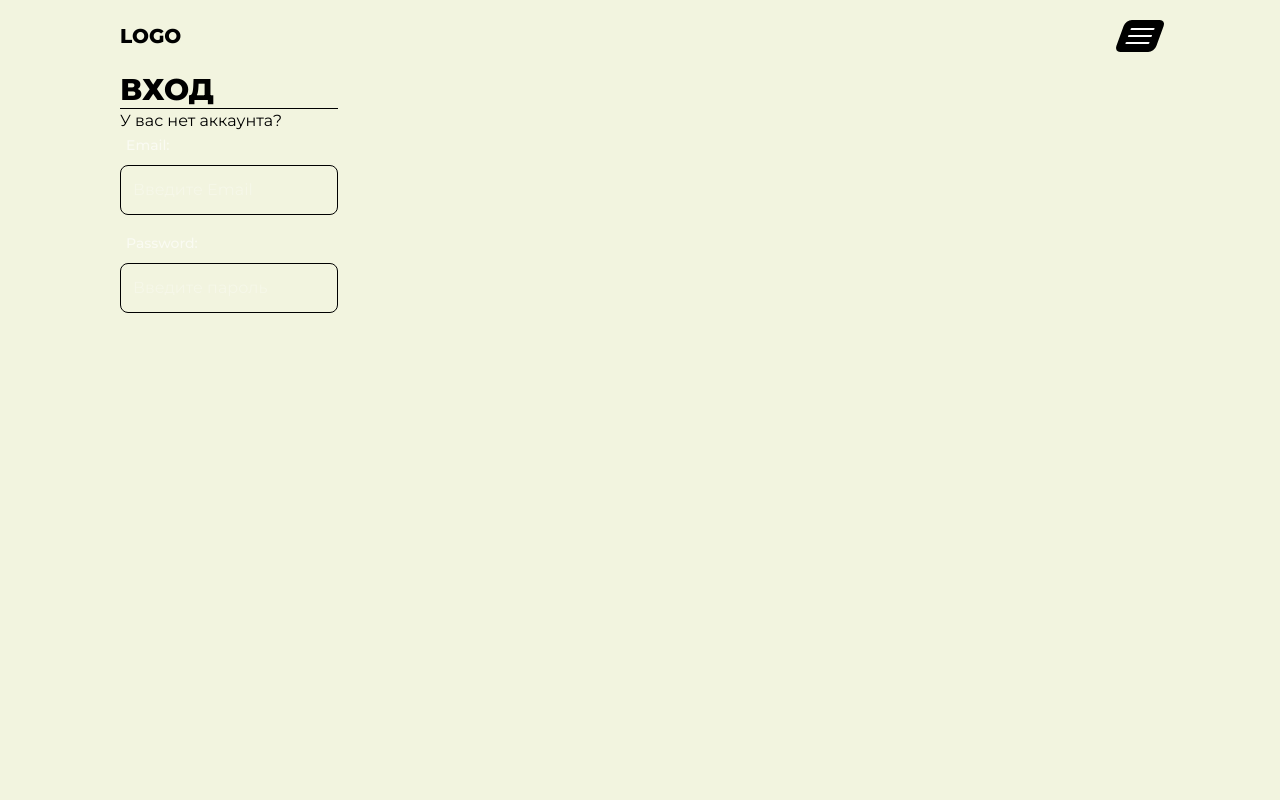
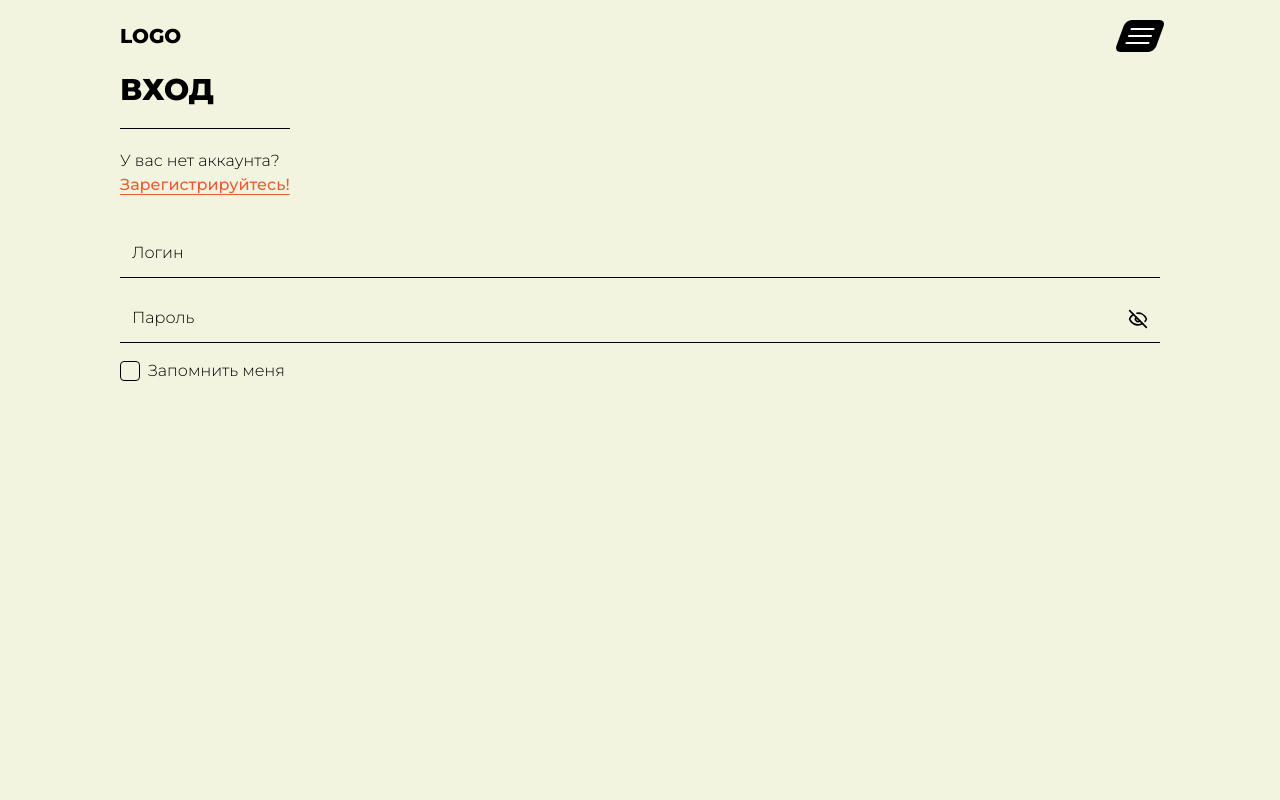
Before and after one commit to SqTione/QuizzyRoomFrontend, a Next.js app: page /auth/sign-in in a window 1280 px wide. Shown: the top 800 px of the page. Built offline with nearby package versions, Linux system fonts and the light colour scheme; no server answers.

Commit message:
Created custom checkbox

```diff
--- a/package.json
+++ b/package.json
@@ -19,6 +19,7 @@
     "dayjs": "^1.11.13",
     "js-cookie": "^3.0.5",
     "lodash.debounce": "^4.0.8",
+    "lucide-react": "^0.511.0",
     "next": "15.3.2",
     "postcss": "^8.5.3",
     "react": "^19.0.0",
--- a/src/app/auth/sign-in/SignIn.tsx
+++ b/src/app/auth/sign-in/SignIn.tsx
@@ -1,7 +1,8 @@
 'use client'
 
+import { Checkbox } from '@/components/ui/checkbox/Checkbox'
 import { Field } from '@/components/ui/fields/Field'
-import { DASHBOARD_PAGES } from '@/config/pages-url.config'
+import { DASHBOARD_PAGES, GUEST_PAGES } from '@/config/pages-url.config'
 import { authService } from '@/services/auth.service'
 import { ISignInForm } from '@/types/auth.types'
 import { useMutation } from '@tanstack/react-query'
@@ -35,17 +36,22 @@
 
 	return (
 		<main className="container flex min-h-screen">
-			<form className="" onSubmit={handleSubmit(onSubmit)}>
-				<div className='form__header'>
-					<h1>Вход</h1>
-					<hr />
-					<p>У вас нет аккаунта? <Link href='/auth/sign-up'></Link></p>
+			<form className="w-full" onSubmit={handleSubmit(onSubmit)}>
+				<div className='form__header mb-8 w-max'>
+					<h1 className='pb-5'>Вход</h1>
+					<hr className='pb-5'/>
+					<p className='flex flex-col'>
+						У вас нет аккаунта?
+						<Link
+							href={GUEST_PAGES.SIGN_UP}
+							className='font-medium text-primary underline underline-offset-4'>Зарегистрируйтесь!</Link>
+					</p>
 				</div>
-				<div className="form__body">
+				<div className="form__body w-full">
 					<Field
 						id='email'
 						label='Email:'
-						placeholder='Введите Email'
+						placeholder='Логин'
 						type='email'
 						extra='mb-4'
 						{...register('email', {
@@ -54,12 +60,13 @@
 					<Field
 						id='password'
 						label='Password:'
-						placeholder='Введите пароль'
+						placeholder='Пароль'
 						type='password'
 						extra='mb-4'
 						{...register('password', {
 							required: 'Пароль является обязательным полем'
 						})}/>
+					<Checkbox id='remember' label='Запомнить меня' />
 				</div>
 			</form>
 		</main>
--- a/src/app/globals.css
+++ b/src/app/globals.css
@@ -27,7 +27,7 @@
 }
 
 body {
-	@apply text-base;
+	@apply font-light text-base;
 
 	display: flex;
 	flex-direction: column;
--- /dev/null
+++ b/src/components/ui/checkbox/Checkbox.tsx
@@ -0,0 +1,67 @@
+import { ChangeEvent, forwardRef } from 'react'
+
+interface CheckboxProps {
+  id: string
+  label: string
+  disabled?: boolean
+  onChange?: (e: ChangeEvent<HTMLInputElement>) => void
+  checked?: boolean
+  name?: string
+  className?: string
+}
+
+export const Checkbox = forwardRef<HTMLInputElement, CheckboxProps>(
+  (
+		{
+			id,
+			label,
+			disabled,
+			className,
+			...rest
+		},
+		ref
+	) => {
+    return (
+      <label
+        htmlFor={id}
+        className={`inline-flex items-center gap-2 select-none ${
+          disabled ? 'opacity-60 cursor-not-allowed' : 'cursor-pointer'
+        } ${className ?? ''}`}
+      >
+        {/* Visually hidden native checkbox */}
+        <input
+          type="checkbox"
+          id={id}
+          ref={ref}
+          disabled={disabled}
+          className="peer sr-only"
+          {...rest}
+        />
+
+        {/* Custom checkbox */}
+				<span
+          className={`relative flex h-5 w-5 shrink-0 items-center justify-center rounded border border-black transition-colors
+            peer-checked:border-transparent
+            peer-checked:bg-black
+            peer-focus-visible:ring-2 peer-focus-visible:ring-black/50`}
+        >
+          {/* animated checkmark */}
+          <svg
+            className="pointer-events-none h-3 w-3 stroke-lemon-100 transition-all duration-200 scale-100 peer-checked:scale-100"
+            fill="none"
+            viewBox="0 0 12 10"
+            strokeWidth={2}
+            strokeLinecap="round"
+            strokeLinejoin="round"
+          >
+            <path d="M1 5.2 4.333 9 11 1" />
+          </svg>
+        </span>
+
+        <span>{label}</span>
+      </label>
+    )
+  }
+)
+
+Checkbox.displayName = 'Checkbox'
--- a/src/components/ui/fields/Field.tsx
+++ b/src/components/ui/fields/Field.tsx
@@ -1,4 +1,5 @@
-import { forwardRef } from 'react'
+import { Eye, EyeOff } from 'lucide-react'
+import { forwardRef, useState } from 'react'
 
 interface InputFieldProps {
 	id: string
@@ -27,27 +28,30 @@
 		},
 		ref
 	) => {
+		const [showPassword, setShowPassword] = useState(false)
+		const isPassword = type === 'password'
+
 		return (
-			<div className={`${extra}`}>
+			<div className={`relative ${extra}`}>
 				<label
 					htmlFor={id}
-					className={`text-sm text-white/60 dark:text-white ml-1.5 font-medium`}
+					className={`hidden text-sm text-black/6 font-medium`}
 				>
 					{label}
 				</label>
 				<input
 					ref={ref}
 					disabled={disabled}
-					type={type}
+					type={isPassword && showPassword ? 'text' : type}
 					id={id}
 					placeholder={placeholder}
-					className={`mt-2 flex w-full items-center justify-center rounded-lg border border-border bg-white/0 p-3 text-base outline-none placeholder:text-white/30 placeholder:font-normal duration-500 transition-colors focus:border-primary ${
+					className={`mt-2 flex w-full items-center justify-center border-b p-3 text-base outline-none placeholder:text-black placeholder:font-light duration-500 transition-colors ${
 						disabled === true
-							? '!border-none !bg-gray-100 dark:!bg-white/5 dark:placeholder:!text-[rgba(255,255,255,0.15)]'
+							? '!border-black/60 !text-black/60'
 							: state === 'error'
-								? 'border-red-500 text-red-500 placeholder:text-red-500 dark:!border-red-400 dark:!text-red-400 dark:placeholder:!text-red-400'
+								? 'border-danger text-danger placeholder:text-danger'
 								: state === 'success'
-									? 'border-green-500 text-green-500 placeholder:text-green-500 dark:!border-green-400 dark:!text-green-400 dark:placeholder:!text-green-400'
+									? 'border-success text-suborder-success placeholder:text-suborder-success'
 									: ''
 					}`}
 					onKeyDown={event => {
@@ -65,7 +69,23 @@
 					}}
 					{...rest}
 				/>
+
+				{/* Show/Hide password button */}
+				{isPassword && (
+					<button
+						type="button"
+						className="absolute right-3 top-1/2 -translate-y-1/2 text-black/50 hover:text-black transition-all"
+						onClick={() => setShowPassword(prev => !prev)}
+						tabIndex={-1}
+					>
+						<div className="relative w-5 h-5">
+							{/* Глаз */}
+							{showPassword ? <Eye className="w-5 h-5" color='black' /> : <EyeOff className="w-5 h-5" color='black' /> }
+						</div>
+					</button>
+				)}
 			</div>
+
 		)
 	}
 )
```
Also changed, not shown: src/components/ui/buttons/Button.tsx (line endings or trailing spaces), 1 other file (tests, documents, lock files or other folders).
